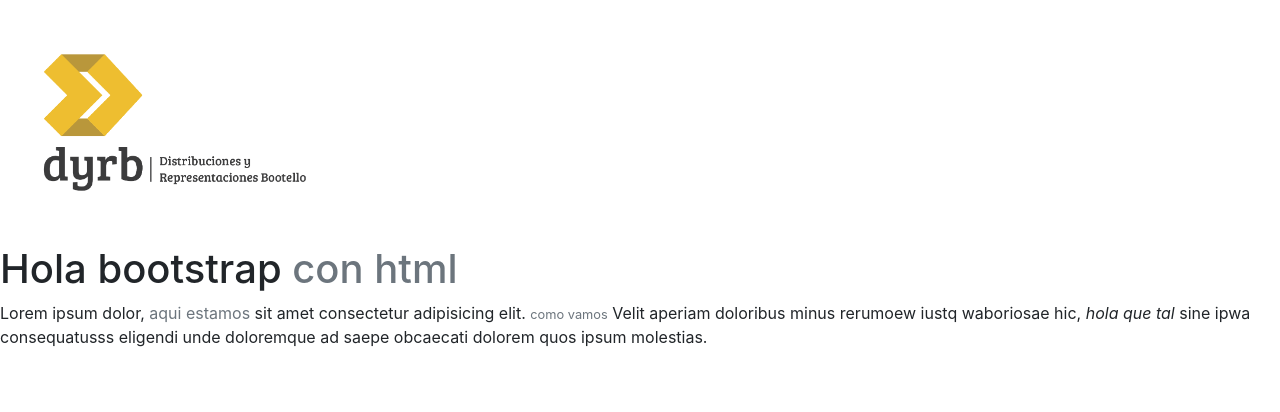
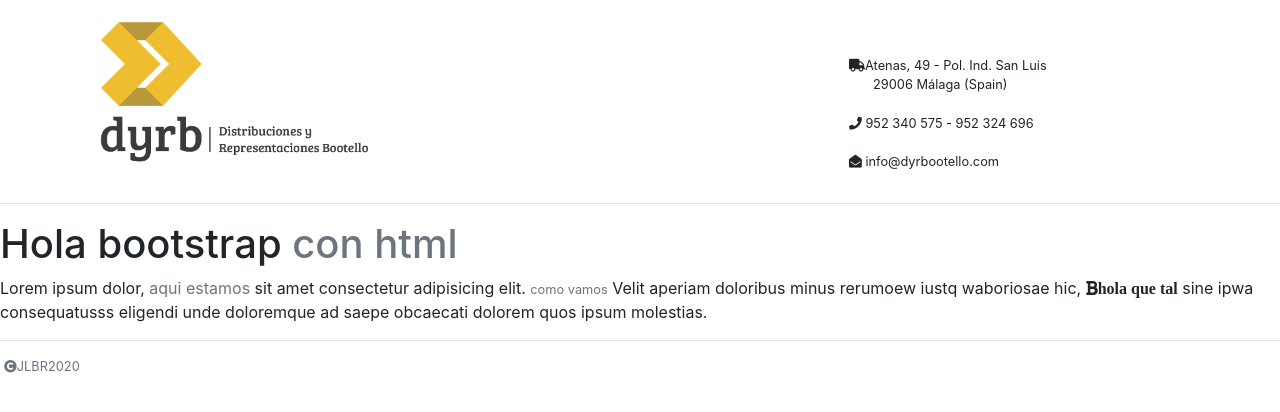
Before and after one commit to JLBootello/CRM_dyrb, a Django app: template django_crm_dyrb/mvp/templates/mvp/base.html in a window 1280 px wide. Shown: the top 412 px of the page. Run offline with Django 3.2, Linux system fonts and the light colour scheme; the template is opened without the code that fills it, so the values that code supplies are empty; some libraries are stand-ins or nearby versions.

Commit message:
Type: ➕ADD  --  Subject: Working in base.html
Commit:
Changes in base.html

Issue number: # 21
Working at: VSC

Date: viernes oct.2020
Hour: 07 : 54 a. m.

```diff
--- a/django_crm_dyrb/mvp/templates/mvp/base.html
+++ b/django_crm_dyrb/mvp/templates/mvp/base.html
@@ -5,14 +5,42 @@
   <meta name="viewport" content="width=device-width, initial-scale=1.0">
   <title>Document</title>
   <link rel="stylesheet" href="https://maxcdn.bootstrapcdn.com/bootstrap/4.0.0/css/bootstrap.min.css" integrity="sha384-Gn5384xqQ1aoWXA+058RXPxPg6fy4IWvTNh0E263XmFcJlSAwiGgFAW/dAiS6JXm" crossorigin="anonymous">
+  <link rel="stylesheet" href="https://use.fontawesome.com/releases/v5.8.1/css/all.css" integrity="sha384-50oBUHEmvpQ+1lW4y57PTFmhCaXp0ML5d60M1M7uH2+nqUivzIebhndOJK28anvf" crossorigin="anonymous">
 </head>
 <body>
-  <img src="/mvp/static/mvp/images/marcappalsinfondo.png" width="350" alt="">
+  <section id="cabecera">
+    <div class="container">
+      <div class="row">
+        <div class="col-6">
+          <img src="/mvp/static/mvp/images/marcappalsinfondo_cutted.png" width="300" alt="" class="img-fluid">
+        </div>
+        <div class="col-2">
 
+        </div>
+        <div class="col-4">
+          <ul class="list-unstyled mt-5 pt-2 ml-1 small">
+            <li><i class="fas fa-truck"></i>Atenas, 49 - Pol. Ind. San Luis</li>
+            <li class="ml-4">29006  Málaga (Spain)</li>
+            <br>
+            <li><i class="fa fa-phone" aria-hidden="true"></i> 952 340 575 - 952 324 696</li>
+            <br>
+            <li><i class="fa fa-envelope-open" aria-hidden="true"></i>  info@dyrbootello.com</li>
+          </ul>
+        </div>
+      </div>
+    </div>
+  </section>
+  <hr size="2px">
+  <section id="cuerpo">
   <h1>Hola bootstrap <span class="text-muted">con html</span></h1>
 
-  <p>Lorem ipsum dolor, <span class="text-muted">aqui estamos</span> sit amet consectetur adipisicing elit. <small class="text-muted">como vamos</small> Velit aperiam doloribus minus rerumoew iustq waboriosae hic, <i class="fa fa-bold" aria-hidden="true">hola que tal</i> sine ipwa consequatusss eligendi unde doloremque ad saepe obcaecati dolorem quos ipsum molestias.</p>
 
+  <p>Lorem ipsum dolor, <span class="text-muted">aqui estamos</span> sit amet consectetur adipisicing elit. <small class="text-muted">como vamos</small> Velit aperiam doloribus minus rerumoew iustq waboriosae hic, <i class="fa fa-bold">hola que tal</i> sine ipwa consequatusss eligendi unde doloremque ad saepe obcaecati dolorem quos ipsum molestias.</p>
+  </section>
+  <hr>
+  <section id="piepagina" class="text-muted small ml-1">
+    <p><i class="fas fa-copyright"></i>JLBR2020</p>
+  </section>
 
 
 
```
Also changed, not shown: django_crm_dyrb/mvp/static/mvp/images/marcappalsinfondo_cutted.png (added).
